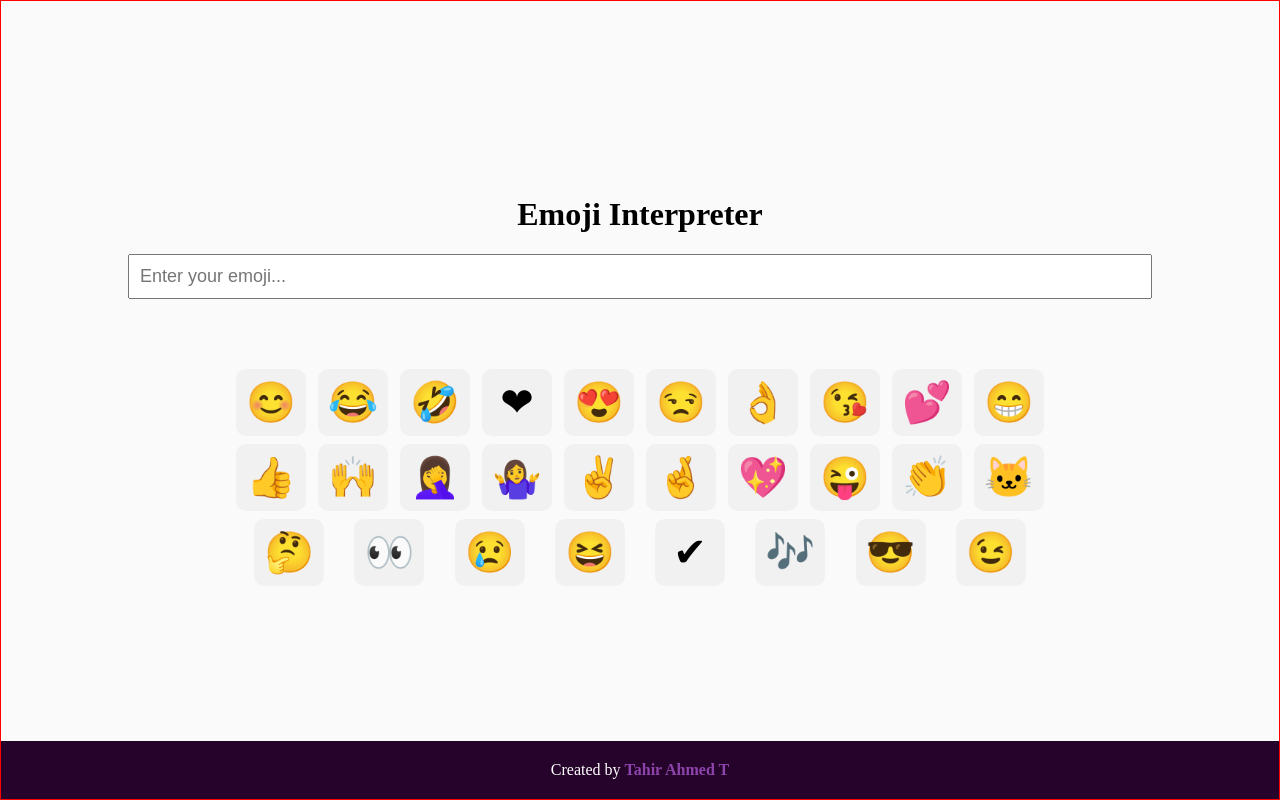
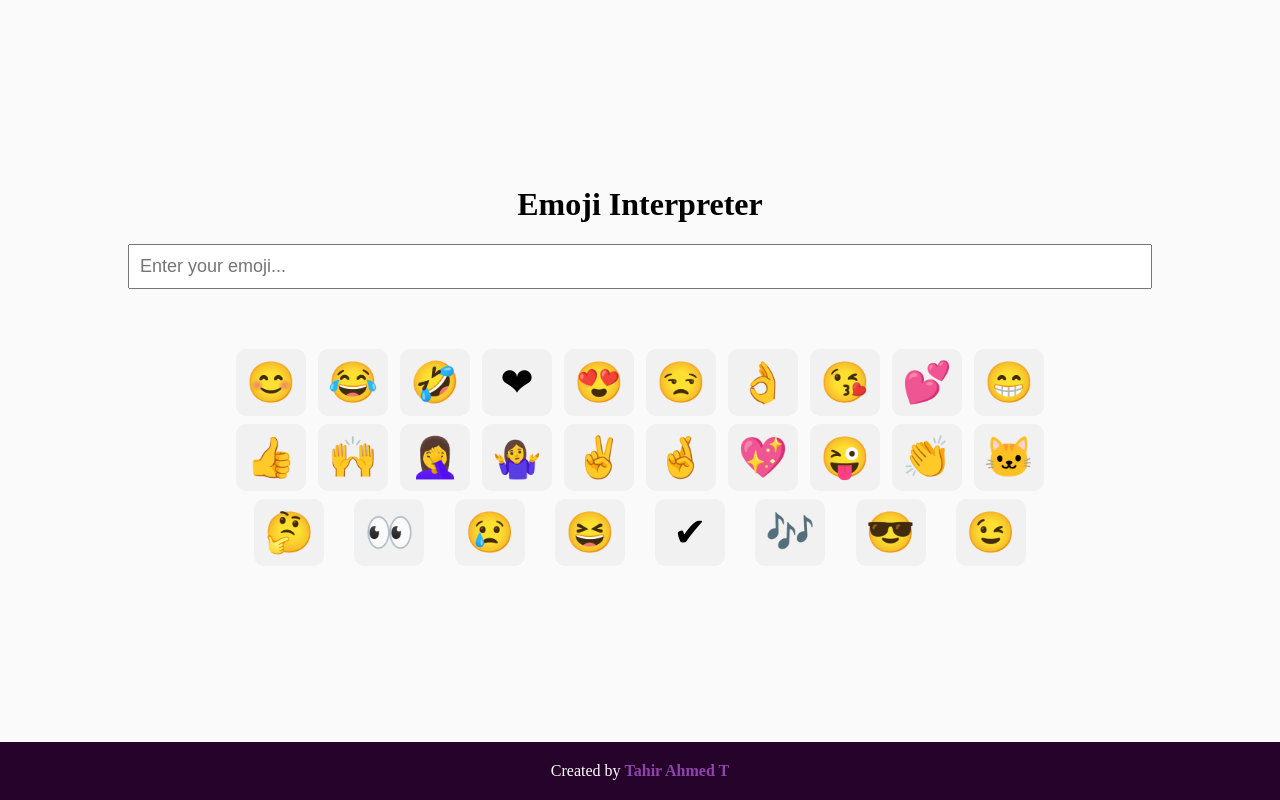
Before and after one commit to ttahm3d/noegcamp-markEight, a React (Create React App) app: page / in a window 1280 px wide. Built offline with nearby package versions, Linux system fonts and the light colour scheme.

Commit message:
Style: change layout

```diff
--- a/src/styles.css
+++ b/src/styles.css
@@ -9,13 +9,14 @@ body {
   justify-content: center;
   margin: 0;
   min-height: 100vh;
-  border: 1px solid red;
   text-align: center;
   position: relative;
 }
 
 .meaning {
-  font-size: 30px;
+  font-size: 20px;
+  width: 70%;
+  margin: 0 auto;
 }
 
 input {
@@ -29,7 +30,7 @@ input {
   gap: 8px;
   flex-wrap: wrap;
   justify-content: space-evenly;
-  margin: 0 auto;
+  margin: 0px auto 30px;
   padding: 40px;
   width: 70vw;
 }
```
